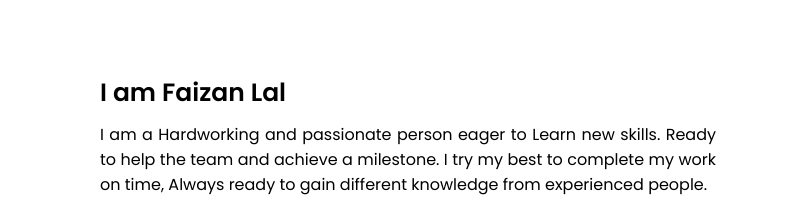
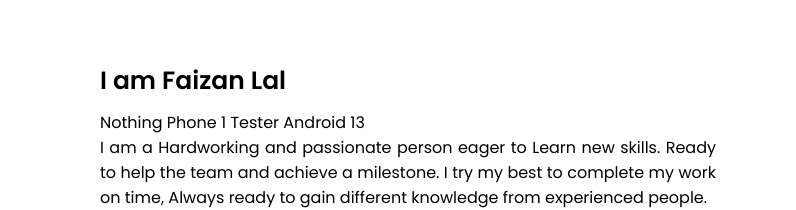
Before and after one commit to faizanlal/Myself, a plain HTML site: page index.html in a window 1280 px wide. Shown: the part 131-341 px from the top of the page, 484-1280 px from the left. Drawn offline with nearby package versions, Linux system fonts and the light colour scheme; a script that the page names is missing.

Commit message:
Update index.html

```diff
--- a/index.html
+++ b/index.html
@@ -28,6 +28,7 @@
                 </div>
                 <div class="column right">
                     <div class="text">I am Faizan Lal <span class="typing-2"></span></div>
+                    <div> Nothing Phone 1 Tester Android 13 </div>
                     <p> I am a Hardworking and passionate
                       person eager to Learn new skills. Ready to help the
                       team and achieve a milestone. I try my best to
```
